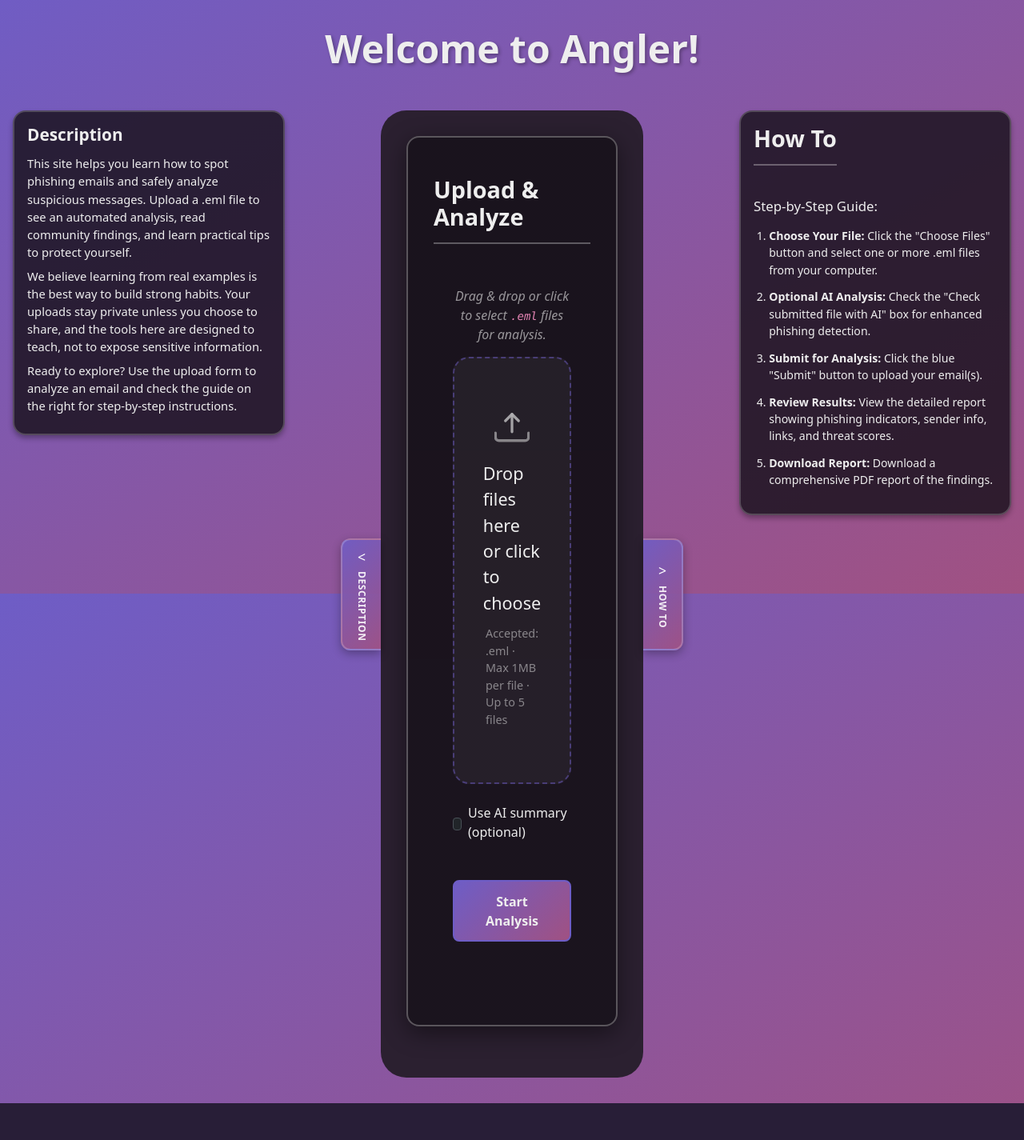
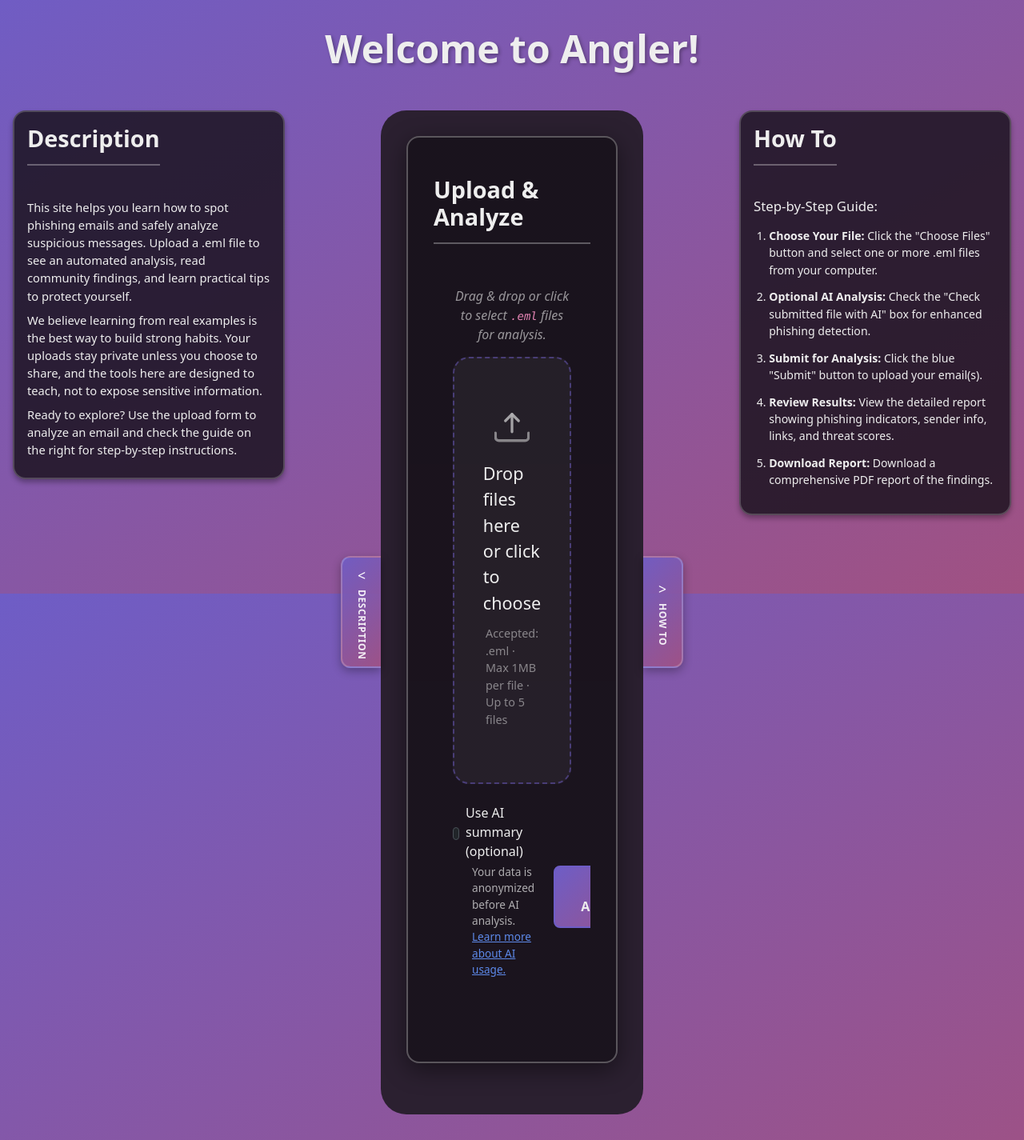
Before and after one commit to Sebastian0324/Fishing, a Flask app: page / in a window 1280 px wide. Shown: the part 58-1483 px from the top of the page at 80% size. Before the commit the page ends 1437 px from the top, so only its background shows below. Run offline with Flask 3, Linux system fonts and the light colour scheme.

Commit message:
- Reduce submit container margin and add padding for better spacing - Add consistent section header styling for welcomeSection - Include privacy notice under AI checkbox explaining data anonymization - Add link to detailed AI usage documentation in About page

```diff
--- a/Fish/static/Style.css
+++ b/Fish/static/Style.css
@@ -258,7 +258,8 @@ div#Login {
 /* Submit Container */
 .submit-container {
     text-align: center;
-    margin-top: 2em;
+    margin-top: 1em;
+    padding: 0.5em;
 }
 
 .submit-btn {
@@ -570,6 +571,15 @@ img {
 
 /* Ensure How it Works section header matches Upload section header spacing */
 #howItWorksSection .section-header {
+    font-size: 1.8rem;
+    font-weight: bold;
+    margin-bottom: 1em;
+    padding-bottom: 0.5em;
+    border-bottom: 2px solid rgba(255, 255, 255, 0.3);
+}
+
+/* Ensure Description section header matches How To section header */
+#welcomeSection .section-header {
     font-size: 1.8rem;
     font-weight: bold;
     margin-bottom: 1em;
--- a/Fish/templates/index.html
+++ b/Fish/templates/index.html
@@ -57,16 +57,20 @@
 
 
 
-                                    <div style="margin-top:1rem;display:flex;align-items:center;gap:1rem;justify-content:space-between;flex-wrap:wrap;">
-                                        <div style="display:flex;align-items:center;gap:0.5rem;">
-                                            <input type="checkbox" class="form-check-input" id="useAI" name="use_ai" value="1">
-                                            <label class="form-check-label" for="useAI">Use AI summary (optional)</label>
+                                    <div style="margin-top:1rem;display:flex;align-items:center;gap:1rem;justify-content:space-between;">
+                                        <div>
+                                            <div style="display:flex;align-items:center;gap:0.5rem;">
+                                                <input type="checkbox" class="form-check-input" id="useAI" name="use_ai" value="1">
+                                                <label class="form-check-label" for="useAI">Use AI summary (optional)</label>
+                                            </div>
+                                            <div style="margin-top:0.25rem;margin-left:1.5rem;font-size:0.85rem;color:rgba(238,238,238,0.7);">
+                                                Your data is anonymized before AI analysis. <a href="/AboutUs#ai-usage" style="color:rgba(100,150,255,0.9);text-decoration:underline;">Learn more about AI usage.</a>
+                                            </div>
                                         </div>
 
                                         <div class="submit-container">
                                             <button type="submit" id="submitButton" class="submit-btn" aria-label="Submit files for analysis">Start Analysis</button>
                                         </div>
-                                    </div>
                                 </div>
 
                             </form>
```
